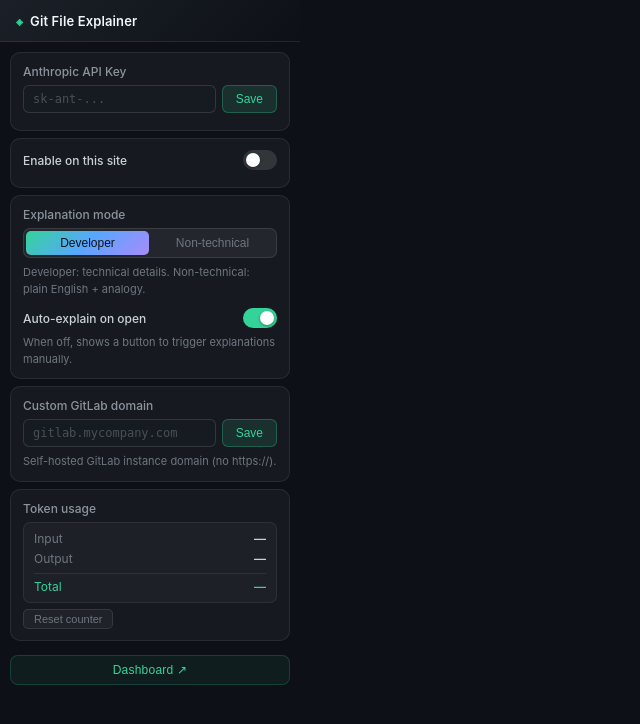
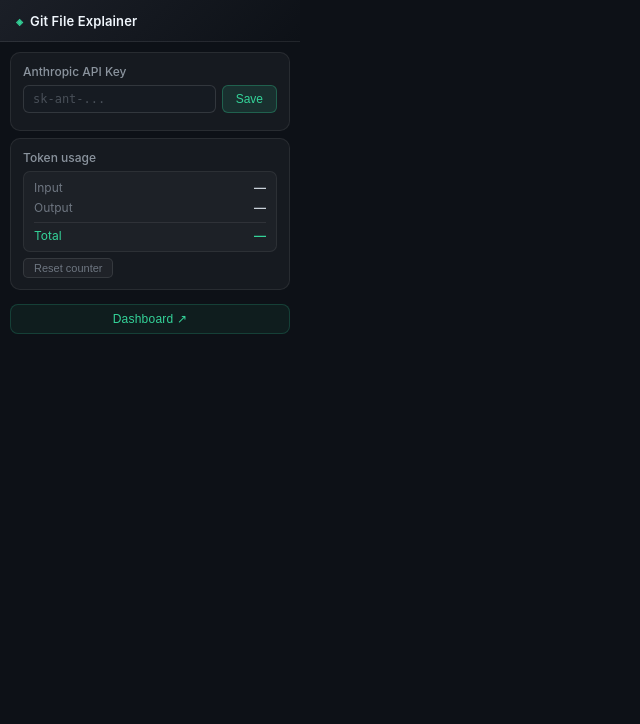
Before and after one commit to Karthikbangari/Git-Extension-, a PHP site: page /popup.html in a window 1280 px wide. Shown: the top 724 px of the page, without its empty margins (0-640 px from the left). Run offline with PHP 8.4, Linux system fonts and the light colour scheme.

Commit message:
feat: simplify GFE popup controls

```diff
--- a/git-file-explainer/public/popup/popup.css
+++ b/git-file-explainer/public/popup/popup.css
@@ -100,8 +100,7 @@ input[type='text']:focus {
 
 /* ── Buttons ─────────────────────────────────────────── */
 
-button#save-key,
-button#save-gitlab {
+button#save-key {
   padding: 6px 13px;
   background: rgba(52, 211, 153, 0.12);
   color: #34d399;
@@ -116,8 +115,7 @@ button#save-gitlab {
     border-color 0.15s;
 }
 
-button#save-key:hover,
-button#save-gitlab:hover {
+button#save-key:hover {
   background: rgba(52, 211, 153, 0.22);
   border-color: rgba(52, 211, 153, 0.5);
 }
@@ -136,54 +134,6 @@ button#save-gitlab:hover {
 
 .hint.error {
   color: #f87171;
-}
-
-/* ── Toggle switch ───────────────────────────────────── */
-
-.toggle-label {
-  display: flex;
-  align-items: center;
-  justify-content: space-between;
-  cursor: pointer;
-  font-weight: 500;
-  font-size: 12px;
-  color: #c9d1d9;
-  gap: 10px;
-}
-
-.toggle-label input[type='checkbox'] {
-  display: none;
-}
-
-.toggle-switch {
-  position: relative;
-  width: 34px;
-  height: 20px;
-  background: rgba(255, 255, 255, 0.12);
-  border-radius: 10px;
-  transition: background 0.2s;
-  flex-shrink: 0;
-}
-
-.toggle-switch::after {
-  content: '';
-  position: absolute;
-  top: 3px;
-  left: 3px;
-  width: 14px;
-  height: 14px;
-  background: white;
-  border-radius: 50%;
-  transition: left 0.2s;
-  box-shadow: 0 1px 3px rgba(0, 0, 0, 0.4);
-}
-
-input[type='checkbox']:checked + .toggle-switch {
-  background: #34d399;
-}
-
-input[type='checkbox']:checked + .toggle-switch::after {
-  left: 17px;
 }
 
 /* ── Onboarding banner ───────────────────────────────── */
@@ -223,43 +173,6 @@ input[type='checkbox']:checked + .toggle-switch::after {
   color: #4ade80;
   text-decoration: underline;
   text-underline-offset: 2px;
-}
-
-/* ── Segmented control (audience mode) ──────────────── */
-
-.segmented-control {
-  display: flex;
-  background: rgba(255, 255, 255, 0.06);
-  border: 1px solid rgba(255, 255, 255, 0.1);
-  border-radius: 7px;
-  overflow: hidden;
-  padding: 2px;
-  gap: 2px;
-}
-
-.seg-btn {
-  flex: 1;
-  padding: 5px 0;
-  font-size: 12px;
-  font-weight: 500;
-  border: none;
-  background: transparent;
-  color: #6e7681;
-  cursor: pointer;
-  border-radius: 5px;
-  transition:
-    background 0.15s,
-    color 0.15s;
-}
-
-.seg-btn.active {
-  background: linear-gradient(135deg, #34d399 0%, #58a6ff 50%, #a78bfa 100%);
-  color: #0d1117;
-}
-
-.seg-btn:hover:not(.active) {
-  background: rgba(255, 255, 255, 0.08);
-  color: #c9d1d9;
 }
 
 /* ── Token meter ─────────────────────────────────────── */
--- a/git-file-explainer/public/popup/popup.html
+++ b/git-file-explainer/public/popup/popup.html
@@ -43,65 +43,6 @@
       </div>
 
       <div class="gfe-card">
-        <section class="field">
-          <label class="toggle-label">
-            <span>Enable on this site</span>
-            <input type="checkbox" id="site-toggle" />
-            <span class="toggle-switch"></span>
-          </label>
-          <p class="hint" id="site-hint"></p>
-        </section>
-
-        <section class="field" id="repo-section" style="display: none">
-          <label class="toggle-label">
-            <span>Enable for this repo</span>
-            <input type="checkbox" id="repo-toggle" />
-            <span class="toggle-switch"></span>
-          </label>
-          <p class="hint" id="repo-hint"></p>
-        </section>
-      </div>
-
-      <div class="gfe-card">
-        <section class="field">
-          <label>Explanation mode</label>
-          <div class="segmented-control">
-            <button class="seg-btn active" id="mode-dev" data-mode="developer">Developer</button>
-            <button class="seg-btn" id="mode-nontech" data-mode="non-technical">
-              Non-technical
-            </button>
-          </div>
-          <p class="hint">Developer: technical details. Non-technical: plain English + analogy.</p>
-        </section>
-
-        <section class="field">
-          <label class="toggle-label">
-            <span>Auto-explain on open</span>
-            <input type="checkbox" id="auto-trigger" checked />
-            <span class="toggle-switch"></span>
-          </label>
-          <p class="hint">When off, shows a button to trigger explanations manually.</p>
-        </section>
-      </div>
-
-      <div class="gfe-card">
-        <section class="field">
-          <label for="gitlab-domain">Custom GitLab domain</label>
-          <div class="input-row">
-            <input
-              type="text"
-              id="gitlab-domain"
-              placeholder="gitlab.mycompany.com"
-              autocomplete="off"
-              spellcheck="false"
-            />
-            <button id="save-gitlab">Save</button>
-          </div>
-          <p class="hint" id="gitlab-status">Self-hosted GitLab instance domain (no https://).</p>
-        </section>
-      </div>
-
-      <div class="gfe-card">
         <section class="field" id="token-section">
           <label>Token usage</label>
           <div class="token-meter">
```
Also changed, not shown: git-file-explainer/src/popup/popup.ts (+1 -120 lines).
